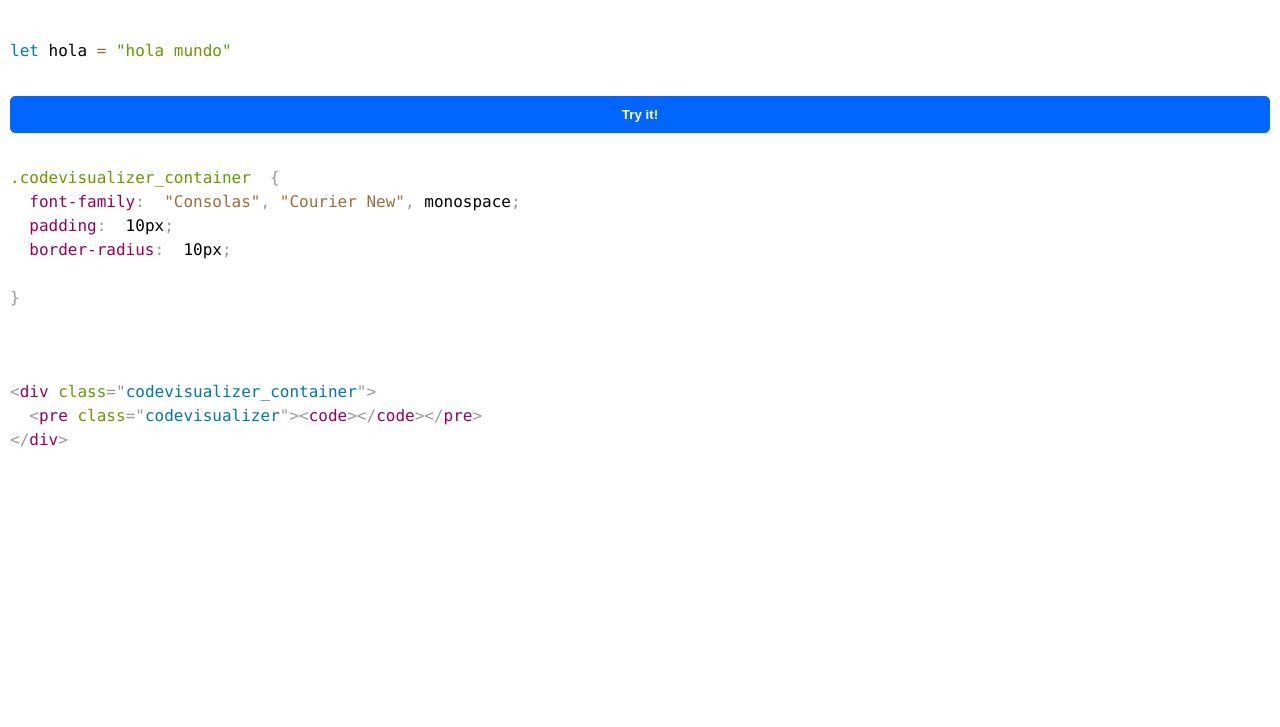
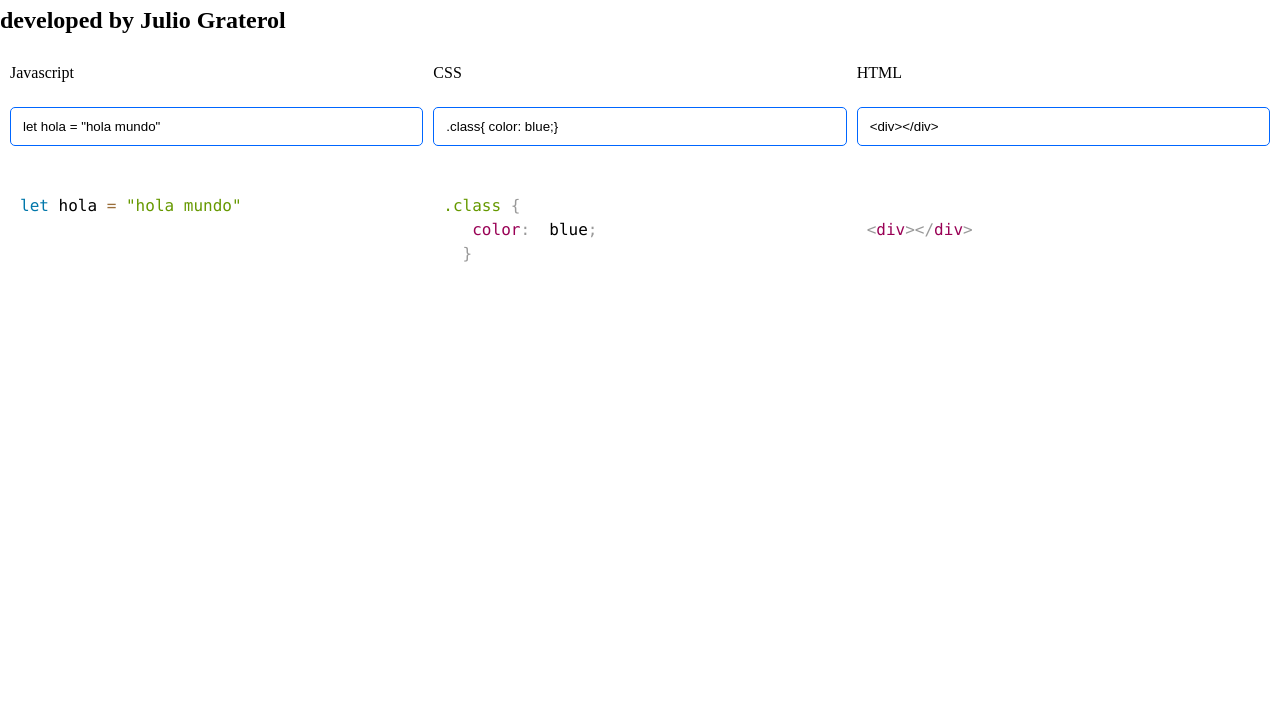
Before and after one commit to juliograterol/code-visualizer, a website with bundled scripts: page src/App/Index/index.html in a window 1280 px wide. Shown: the part 73-800 px from the top of the page. Built offline with nearby package versions, Linux system fonts and the light colour scheme.

Commit message:
CodeVisualizer for JS, CSS and HTML

```diff
--- a/Slice/Components/Visual/Input/Input.js
+++ b/Slice/Components/Visual/Input/Input.js
@@ -20,6 +20,10 @@ export default class Input extends HTMLElement {
       "disabled",
       "secret",
     ];
+  }
+
+  get() {
+    return this.$input;
   }
 
   get placeholder() {
--- a/src/App/Index/index.css
+++ b/src/App/Index/index.css
@@ -1,11 +1,7 @@
-slice-layout {
-  display: flex;
-  justify-content: center;
-}
+/*
 .landing_page {
   font-family: var(--font-family);
   color: var(--font-primary-color);
-  /* margin-top: 100px; */
   overflow-y: scroll;
   overflow-x: hidden;
   width: var(--docs-width);
@@ -13,7 +9,17 @@ slice-layout {
   padding-right: 10px;
   padding-bottom: 25px;
 }
+  */
 
-:root {
-  --docs-width: 100%;
+.container {
+  background-color: var(--primary-background-color);
+  padding: 10px;
+  display: flex;
+  gap: 10px;
+  justify-content: center;
 }
+.js_container,
+.css_container,
+.html_container {
+  width: 100%;
+}
--- a/src/App/Index/index.html
+++ b/src/App/Index/index.html
@@ -15,6 +15,13 @@
   </head>
 
   <body>
+    <h1>Code Visualizer made with Slice</h1>
+    <h2>developed by Julio Graterol</h2>
+    <div class="container">
+      <div class="js_container">Javascript</div>
+      <div class="css_container">CSS</div>
+      <div class="html_container">HTML</div>
+    </div>
     <script src="index.js" type="module"></script>
   </body>
 </html>
--- a/src/App/Index/index.js
+++ b/src/App/Index/index.js
@@ -3,41 +3,73 @@ import Slice from "../../../Slice/Slice.js";
 const loading = await slice.build("Loading", {});
 loading.start();
 
-const input = await slice.build("Input", {
+//Here is the Javascript CodeVisualizer
+//■■■■■■■■■■■■  ■■■■■■■■■
+//■■■■■■■■■■■■ ■■■■■■■■■■
+//      ■■■    ■■■
+//      ■■■     ■■■■■■■■
+//■■■   ■■■           ■■■
+//■■■■■■■■■    ■■■■■■■■■■
+// ■■■■■■■     ■■■■■■■■■
+
+const jsContainer = document.querySelector(".js_container");
+const jsInput = await slice.build("Input", {
   value: `let hola = "hola mundo"`,
 });
-
-document.body.appendChild(input);
-
-const CodeVisualizer = await slice.build("CodeVisualizer", {
-  value: input.value,
+jsInput.addEventListener("input", () => {
+  jsCodeVisualizer.value = jsInput.value;
+  jsCodeVisualizer.visualizeCode();
+});
+const jsCodeVisualizer = await slice.build("CodeVisualizer", {
+  value: jsInput.value,
   language: "javascript",
 });
-const button = await slice.build("Button", {
-  value: "Try it!",
-  onClickCallback: () => {
-    CodeVisualizer.value = input.value;
-    CodeVisualizer.visualizeCode;
-  },
+jsContainer.appendChild(jsInput);
+jsContainer.appendChild(jsCodeVisualizer);
+
+//Here is the CSS CodeVisualizer
+// ■■■■■■■■■■   ■■■■■■■■■   ■■■■■■■■■
+//■■■■■■■■■■■  ■■■■■■■■■■  ■■■■■■■■■■
+//■■■          ■■■         ■■■
+//■■■           ■■■■■■■■    ■■■■■■■■
+//■■■                 ■■■         ■■■
+//■■■■■■■■■■■  ■■■■■■■■■■  ■■■■■■■■■■
+// ■■■■■■■■■■  ■■■■■■■■■   ■■■■■■■■■
+const cssContainer = document.querySelector(".css_container");
+const cssInput = await slice.build("Input", {
+  value: `.class{ color: blue;}`,
 });
-
 const cssCodeVisualizer = await slice.build("CodeVisualizer", {
-  value: `.codevisualizer_container {font-family: "Consolas", "Courier New", monospace;padding: 10px;border-radius: 10px;}`,
+  value: cssInput.value,
   language: "css",
 });
+cssInput.addEventListener("input", () => {
+  cssCodeVisualizer.value = cssInput.value;
+  cssCodeVisualizer.visualizeCode();
+});
+cssContainer.appendChild(cssInput);
+cssContainer.appendChild(cssCodeVisualizer);
+
+//Here is the HTML CodeVisualizer
+//■■■   ■■■ ■■■■■■■■■■■ ■■■      ■■■ ■■■
+//■■■   ■■■ ■■■■■■■■■■■ ■■■■    ■■■■ ■■■
+//■■■■■■■■■     ■■■     ■■■■■  ■■■■■ ■■■
+//■■■■■■■■■     ■■■     ■■■ ■■■■ ■■■ ■■■
+//■■■   ■■■     ■■■     ■■■  ■■  ■■■ ■■■■■■■■■■■
+//■■■   ■■■     ■■■     ■■■      ■■■ ■■■■■■■■■■■
+const htmlContainer = document.querySelector(".html_container");
+const htmlInput = await slice.build("Input", {
+  value: "<div></div>",
+});
 const htmlCodeVisualizer = await slice.build("CodeVisualizer", {
-  value: `<div class="codevisualizer_container">
-  <pre class="codevisualizer"><code></code></pre>
-</div>
-`,
+  value: htmlInput.value,
   language: "html",
 });
-
-CodeVisualizer.visualizeCode();
-
-document.body.appendChild(CodeVisualizer);
-document.body.appendChild(button);
-document.body.appendChild(cssCodeVisualizer);
-document.body.appendChild(htmlCodeVisualizer);
+htmlInput.addEventListener("input", () => {
+  htmlCodeVisualizer.value = htmlInput.value;
+  htmlCodeVisualizer.visualizeCode();
+});
+htmlContainer.appendChild(htmlInput);
+htmlContainer.appendChild(htmlCodeVisualizer);
 
 loading.stop();
--- a/src/Components/Visual/CodeVisualizer/CodeVisualizer.js
+++ b/src/Components/Visual/CodeVisualizer/CodeVisualizer.js
@@ -83,10 +83,14 @@ export default class CodeVisualizer extends HTMLElement {
           code += " ".repeat(indentLevel * indentSize);
           insideRule = true;
         } else if (c === "}") {
-          if (insideRule) {
-            indentLevel--;
-            code += `\n${" ".repeat(indentLevel * indentSize)}}`;
-            insideRule = false;
+          if (value[i - 1] === ";") {
+            code += "}";
+          } else {
+            if (insideRule) {
+              indentLevel--;
+              code += `\n${" ".repeat(indentLevel * indentSize)}}`;
+              insideRule = false;
+            }
           }
         } else if (c === ";") {
           code += `${c}\n${" ".repeat(indentLevel * indentSize)}`;
```
Also changed, not shown: Slice/sliceConfig.json (indentation only).
